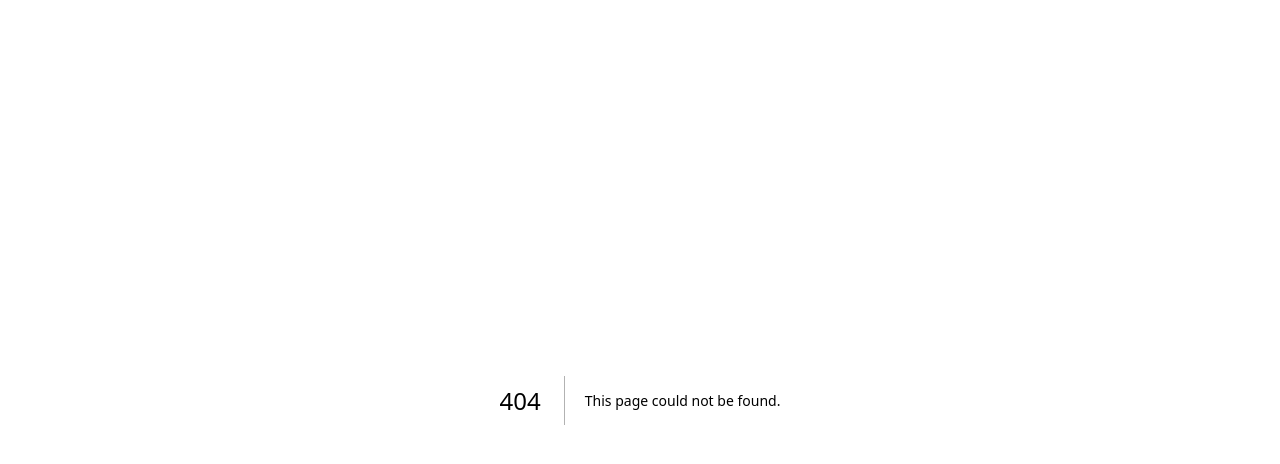
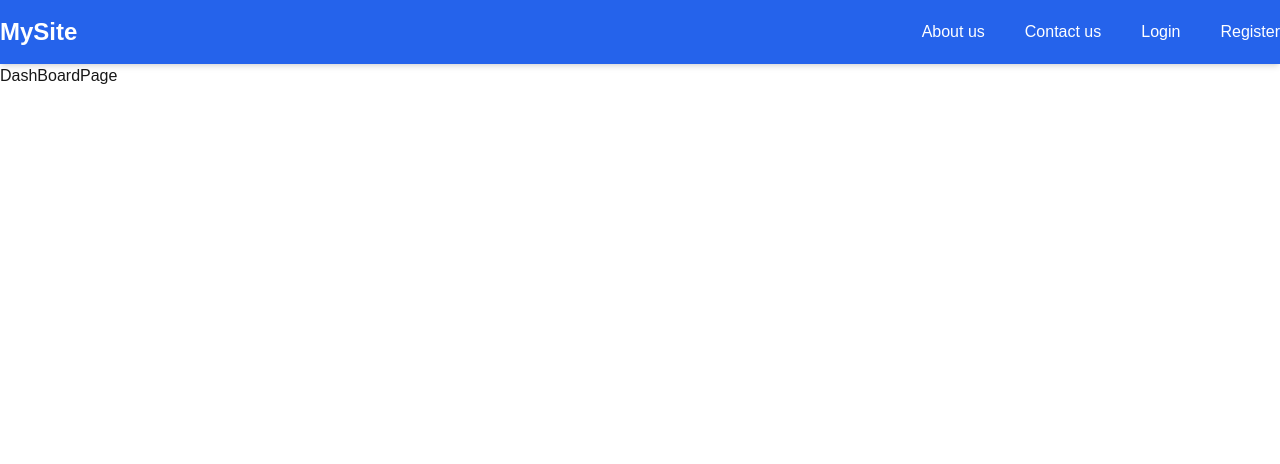
Before and after one commit to Amdadul-HQ/L2_NEXT_JS_FIRST_APP, a Next.js app: page /dashboard in a window 1280 px wide. Before the commit this address had no page. Shown: the top 464 px of the page. Built offline with nearby package versions, Linux system fonts and the light colour scheme.

Commit message:
add router feature

```diff
--- /dev/null
+++ b/src/app/dashboard/page.js
@@ -0,0 +1,11 @@
+import React from 'react';
+
+const DashBoardPage = () => {
+    return (
+        <div>
+            <h1>DashBoardPage</h1>
+        </div>
+    );
+};
+
+export default DashBoardPage;
--- a/src/app/layout.js
+++ b/src/app/layout.js
@@ -1,5 +1,6 @@
 import { Geist, Geist_Mono } from "next/font/google";
 import "./globals.css";
+import Navbar from "@/components/shared/Navbar";
 
 const geistSans = Geist({
   variable: "--font-geist-sans",
@@ -22,6 +23,7 @@ export default function RootLayout({ children }) {
       <body
         className={`${geistSans.variable} ${geistMono.variable} antialiased`}
       >
+        <Navbar/>
         {children}
       </body>
     </html>
--- a/src/app/login/page.js
+++ b/src/app/login/page.js
@@ -1,8 +1,15 @@
+'use client'
+import { useRouter } from "next/navigation";
 
 const LoginPage = () => {
+    const router = useRouter();
+    const handleNavigation = () =>{
+        router.push('/dashboard')
+    }
     return (
         <div>
             <h1>Hello form log in page</h1>
+            <button onClick={handleNavigation}>Dashboard</button>
         </div>
     );
 };
--- a/src/components/shared/Navbar.jsx
+++ b/src/components/shared/Navbar.jsx
@@ -1,25 +1,26 @@
+import Link from "next/link";
 
 const Navbar = () => {
     return (
-        <nav className="bg-blue-600 text-white py-4 shadow-md">
+        <nav className="bg-blue-600 text-white py-4 shadow-md flex justify-between items-center">
             <div className="container mx-auto flex justify-between items-center">
-                <a href="/" className="text-2xl font-bold">
+                <Link href="/" className="text-2xl font-bold">
                     MySite
-                </a>
+                </Link>
+            <div className="space-x-6 flex items-center gap-x-4">
+                <Link href="/about" className="hover:text-gray-200">
+                    About us
+                </Link>
+                <Link href="/contact" className="hover:text-gray-200">
+                    Contact us
+                </Link>
+                <Link href="/login" className="hover:text-gray-200">
+                    Login
+                </Link>
+                <Link href="/register" className="hover:text-gray-200">
+                    Register
+                </Link>
             </div>
-            <div className="space-x-6">
-                <a href="/about" className="hover:text-gray-200">
-                    About us
-                </a>
-                <a href="/contact" className="hover:text-gray-200">
-                    Contact us
-                </a>
-                <a href="/login" className="hover:text-gray-200">
-                    Login
-                </a>
-                <a href="/register" className="hover:text-gray-200">
-                    Register
-                </a>
             </div>
         </nav>
     );
```
